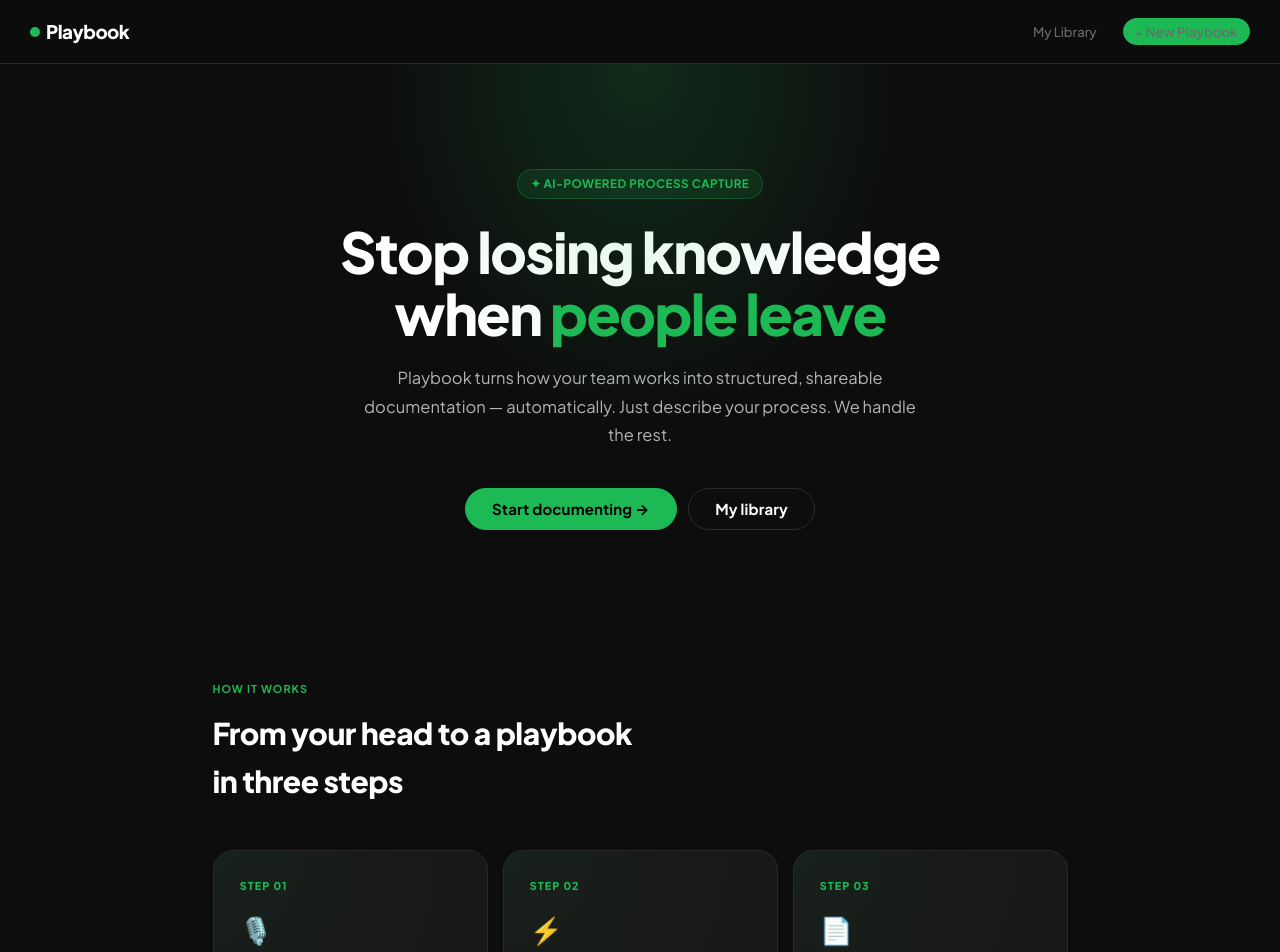
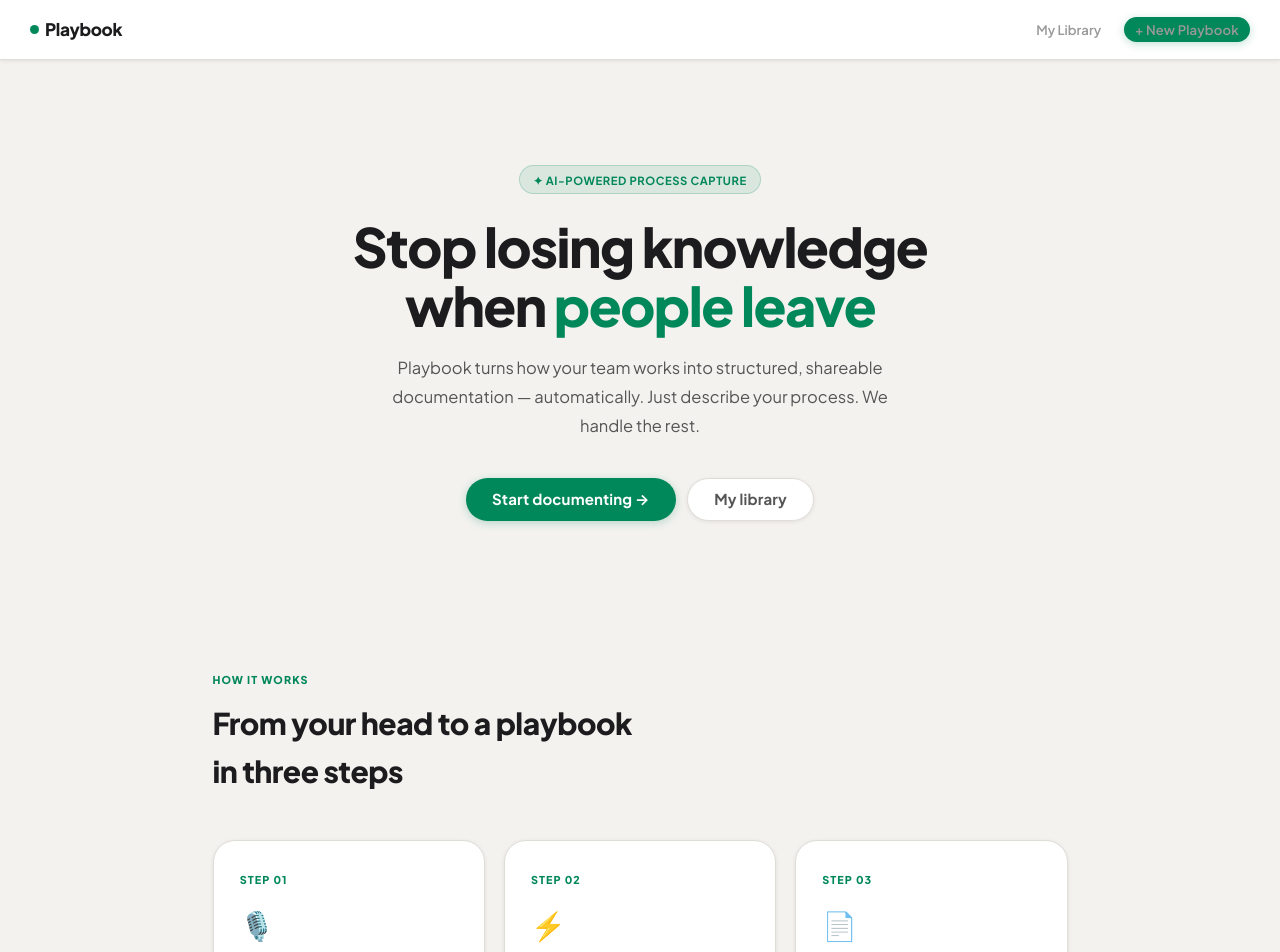
Before and after one commit to Lukeat2049/Process-Capture, a React (Vite) app in the folder frontend/: page / in a window 1280 px wide. Shown: the top 952 px of the page. Built offline with nearby package versions, Linux system fonts and the light colour scheme.

Commit message:
Update index.css

```diff
--- a/frontend/src/index.css
+++ b/frontend/src/index.css
@@ -1,21 +1,25 @@
 /* ── Variables ─────────────────────────────────────────── */
 :root {
-  --accent:         #1DB954;
-  --accent-dark:    #169040;
-  --accent-dim:     rgba(29, 185, 84, 0.12);
-  --bg:             #0D0D0D;
-  --surface:        #181818;
-  --surface-2:      #242424;
-  --surface-3:      #2A2A2A;
-  --border:         #2A2A2A;
-  --text:           #FFFFFF;
-  --text-secondary: #B3B3B3;
-  --text-muted:     #6A6A6A;
-  --danger:         #E53935;
-  --danger-dim:     rgba(229, 57, 53, 0.12);
+  --accent:         #00875A;
+  --accent-dark:    #006644;
+  --accent-dim:     rgba(0, 135, 90, 0.10);
+  --bg:             #F3F2EF;
+  --surface:        #FFFFFF;
+  --surface-2:      #F8F8F6;
+  --surface-3:      #EFEFED;
+  --border:         #E0DDD8;
+  --text:           #1C1C1E;
+  --text-secondary: #555555;
+  --text-muted:     #999999;
+  --danger:         #C0392B;
+  --danger-dim:     rgba(192, 57, 43, 0.09);
+  --shadow-sm:      0 1px 4px rgba(0,0,0,.08);
+  --shadow-md:      0 4px 16px rgba(0,0,0,.10);
+  --shadow-lg:      0 12px 40px rgba(0,0,0,.14);
   --radius:         8px;
-  --radius-lg:      14px;
-  --radius-xl:      20px;
+  --radius-lg:      12px;
+  --radius-xl:      16px;
+  --radius-2xl:     22px;
 }
 
 /* ── Reset ─────────────────────────────────────────────── */
@@ -35,8 +39,8 @@
 /* ── Scrollbar ─────────────────────────────────────────── */
 ::-webkit-scrollbar { width: 6px; }
 ::-webkit-scrollbar-track { background: transparent; }
-::-webkit-scrollbar-thumb { background: var(--surface-3); border-radius: 10px; }
-::-webkit-scrollbar-thumb:hover { background: #3A3A3A; }
+::-webkit-scrollbar-thumb { background: var(--border); border-radius: 10px; }
+::-webkit-scrollbar-thumb:hover { background: #C8C5C0; }
 
 /* ── Layout ────────────────────────────────────────────── */
 .container    { max-width: 900px;  margin: 0 auto; padding: 0 1.5rem; }
@@ -44,11 +48,10 @@
 
 /* ── Navbar ────────────────────────────────────────────── */
 .navbar {
-  background: rgba(13, 13, 13, 0.85);
-  backdrop-filter: blur(12px);
-  -webkit-backdrop-filter: blur(12px);
+  background: var(--surface);
   border-bottom: 1px solid var(--border);
-  height: 64px;
+  box-shadow: var(--shadow-sm);
+  height: 60px;
   padding: 0 2rem;
   display: flex;
   align-items: center;
@@ -58,18 +61,18 @@
   z-index: 100;
 }
 .navbar-brand a {
-  font-size: 1.25rem;
+  font-size: 1.15rem;
   font-weight: 800;
   color: var(--text);
-  letter-spacing: -0.5px;
+  letter-spacing: -0.4px;
   display: flex;
   align-items: center;
   gap: .4rem;
 }
 .navbar-brand a::before {
   content: '';
-  width: 10px;
-  height: 10px;
+  width: 9px;
+  height: 9px;
   background: var(--accent);
   border-radius: 50%;
   display: inline-block;
@@ -77,11 +80,11 @@
 .navbar-links {
   display: flex;
   align-items: center;
-  gap: 1.75rem;
+  gap: 1.5rem;
 }
 .navbar-links a {
   font-size: .875rem;
-  font-weight: 500;
+  font-weight: 600;
   color: var(--text-muted);
   transition: color .15s;
 }
@@ -93,11 +96,11 @@
   display: inline-flex;
   align-items: center;
   gap: .4rem;
-  padding: .55rem 1.1rem;
+  padding: .55rem 1.2rem;
   border-radius: 500px;
   font-size: .875rem;
   font-weight: 700;
-  border: 1px solid transparent;
+  border: none;
   transition: all .15s;
   line-height: 1.2;
   white-space: nowrap;
@@ -105,49 +108,42 @@
 }
 .btn-primary {
   background: var(--accent);
-  color: #000;
-  border-color: var(--accent);
+  color: #fff;
+  box-shadow: 0 2px 8px rgba(0,135,90,.25);
 }
 .btn-primary:hover:not(:disabled) {
-  background: #1ED760;
-  transform: scale(1.02);
+  background: var(--accent-dark);
+  box-shadow: 0 4px 14px rgba(0,135,90,.35);
+  transform: translateY(-1px);
 }
 .btn-secondary {
-  background: transparent;
-  color: var(--text);
-  border-color: var(--surface-3);
+  background: var(--surface);
+  color: var(--text-secondary);
+  border: 1px solid var(--border);
+  box-shadow: var(--shadow-sm);
 }
 .btn-secondary:hover:not(:disabled) {
-  border-color: var(--text);
-  background: transparent;
+  background: var(--surface-2);
+  border-color: #C8C5C0;
+  color: var(--text);
 }
 .btn-danger {
   background: var(--danger-dim);
   color: var(--danger);
-  border-color: transparent;
+  border: 1px solid transparent;
 }
-.btn-danger:hover:not(:disabled) { background: rgba(229,57,53,.2); }
+.btn-danger:hover:not(:disabled) { background: rgba(192,57,43,.15); }
 .btn-lg { padding: .75rem 1.75rem; font-size: 1rem; }
 .btn-sm { padding: .3rem .75rem; font-size: .78rem; }
-.btn:disabled { opacity: .4; cursor: not-allowed; }
+.btn:disabled { opacity: .4; cursor: not-allowed; transform: none; }
 
 /* ── Home Hero ─────────────────────────────────────────── */
 .home-hero {
   padding: 7rem 1.5rem 5rem;
   text-align: center;
-  max-width: 720px;
+  max-width: 740px;
   margin: 0 auto;
   position: relative;
-}
-.home-hero::before {
-  content: '';
-  position: absolute;
-  top: 0; left: 50%;
-  transform: translateX(-50%);
-  width: 600px;
-  height: 400px;
-  background: radial-gradient(ellipse at 50% 0%, rgba(29,185,84,.18) 0%, transparent 65%);
-  pointer-events: none;
 }
 .hero-label {
   display: inline-flex;
@@ -155,17 +151,17 @@
   gap: .4rem;
   background: var(--accent-dim);
   color: var(--accent);
-  border: 1px solid rgba(29,185,84,.25);
+  border: 1px solid rgba(0,135,90,.2);
   border-radius: 500px;
-  padding: .3rem .85rem;
-  font-size: .78rem;
+  padding: .3rem .9rem;
+  font-size: .75rem;
   font-weight: 700;
-  letter-spacing: .04em;
+  letter-spacing: .05em;
   text-transform: uppercase;
   margin-bottom: 1.5rem;
 }
 .home-hero h1 {
-  font-size: 3.75rem;
+  font-size: 3.6rem;
   font-weight: 800;
   line-height: 1.1;
   letter-spacing: -1.5px;
@@ -181,7 +177,7 @@
   color: var(--text-secondary);
   line-height: 1.75;
   margin-bottom: 2.5rem;
-  max-width: 560px;
+  max-width: 540px;
   margin-left: auto;
   margin-right: auto;
 }
@@ -189,13 +185,13 @@
 
 /* ── How it works ──────────────────────────────────────── */
 .home-how {
-  padding: 5rem 1.5rem;
-  max-width: 1000px;
+  padding: 5rem 1.5rem 6rem;
+  max-width: 1040px;
   margin: 0 auto;
 }
 .section-label {
   font-size: .72rem;
-  font-weight: 700;
+  font-weight: 800;
   text-transform: uppercase;
   letter-spacing: .1em;
   color: var(--accent);
@@ -211,27 +207,21 @@
 .steps-cards {
   display: grid;
   grid-template-columns: repeat(3, 1fr);
-  gap: 1rem;
+  gap: 1.25rem;
 }
 .step-card {
   background: var(--surface);
   border: 1px solid var(--border);
-  border-radius: var(--radius-xl);
-  padding: 1.75rem;
-  transition: border-color .2s, transform .2s;
+  border-radius: var(--radius-2xl);
+  padding: 2rem 1.75rem;
+  transition: box-shadow .2s, transform .2s;
   position: relative;
   overflow: hidden;
-}
-.step-card::before {
-  content: '';
-  position: absolute;
-  inset: 0;
-  background: radial-gradient(ellipse at 0% 0%, rgba(29,185,84,.06) 0%, transparent 60%);
-  pointer-events: none;
+  box-shadow: var(--shadow-sm);
 }
 .step-card:hover {
-  border-color: rgba(29,185,84,.3);
-  transform: translateY(-3px);
+  box-shadow: var(--shadow-lg);
+  transform: translateY(-4px);
 }
 .step-card-num {
   font-size: .72rem;
@@ -242,8 +232,8 @@
   margin-bottom: 1rem;
 }
 .step-card-icon {
-  font-size: 1.75rem;
-  margin-bottom: .85rem;
+  font-size: 1.85rem;
+  margin-bottom: .9rem;
 }
 .step-card h3 {
   font-size: 1rem;
@@ -258,7 +248,7 @@
 }
 
 /* ── Create Process page ───────────────────────────────── */
-.create-page { height: calc(100vh - 64px); }
+.create-page { height: calc(100vh - 60px); }
 .create-layout {
   display: grid;
   grid-template-columns: 1fr 1fr;
@@ -270,14 +260,15 @@
   flex-direction: column;
   overflow: hidden;
 }
-.create-left  { border-right: 1px solid var(--border); background: var(--bg); }
-.create-right { background: var(--surface); }
+.create-left  { border-right: 1px solid var(--border); background: var(--surface); }
+.create-right { background: var(--bg); }
 
 /* ── Chat ──────────────────────────────────────────────── */
 .chat-header {
   padding: 1rem 1.25rem;
   border-bottom: 1px solid var(--border);
   flex-shrink: 0;
+  background: var(--surface);
 }
 .chat-header h2 { font-size: .9rem; font-weight: 700; color: var(--text); }
 .chat-header p  { font-size: .75rem; color: var(--text-muted); }
@@ -288,6 +279,7 @@
   display: flex;
   flex-direction: column;
   gap: .85rem;
+  background: var(--surface-2);
 }
 .message { display: flex; gap: .6rem; max-width: 86%; }
 .message.user { flex-direction: row-reverse; align-self: flex-end; }
@@ -305,40 +297,43 @@
 .message.assistant .message-avatar {
   background: var(--accent-dim);
   color: var(--accent);
-  border: 1px solid rgba(29,185,84,.2);
+  border: 1px solid rgba(0,135,90,.2);
 }
 .message.user .message-avatar {
   background: var(--accent);
-  color: #000;
+  color: #fff;
 }
 .message-bubble {
   border-radius: var(--radius-lg);
-  padding: .65rem 1rem;
+  padding: .7rem 1rem;
   font-size: .875rem;
   line-height: 1.6;
 }
 .message.assistant .message-bubble {
-  background: var(--surface-2);
+  background: var(--surface);
   border: 1px solid var(--border);
   color: var(--text);
   border-bottom-left-radius: 4px;
+  box-shadow: var(--shadow-sm);
 }
 .message.user .message-bubble {
   background: var(--accent);
-  color: #000;
+  color: #fff;
   font-weight: 500;
   border-bottom-right-radius: 4px;
+  box-shadow: 0 2px 8px rgba(0,135,90,.25);
 }
 .typing-indicator {
   display: flex;
   align-items: center;
   gap: 4px;
-  padding: .65rem 1rem;
-  background: var(--surface-2);
+  padding: .7rem 1rem;
+  background: var(--surface);
   border: 1px solid var(--border);
   border-radius: var(--radius-lg);
   border-bottom-left-radius: 4px;
   width: fit-content;
+  box-shadow: var(--shadow-sm);
 }
 .typing-dot {
   width: 5px; height: 5px;
@@ -359,11 +354,11 @@
   gap: .65rem;
   align-items: flex-end;
   flex-shrink: 0;
-  background: var(--bg);
+  background: var(--surface);
 }
 .chat-input {
   flex: 1;
-  padding: .65rem .95rem;
+  padding: .7rem 1rem;
   background: var(--surface-2);
   border: 1px solid var(--border);
   border-radius: var(--radius-lg);
@@ -372,18 +367,21 @@
   min-height: 42px;
   max-height: 120px;
   outline: none;
-  transition: border-color .15s;
+  transition: border-color .15s, box-shadow .15s;
   line-height: 1.5;
   color: var(--text);
 }
 .chat-input::placeholder { color: var(--text-muted); }
-.chat-input:focus { border-color: rgba(29,185,84,.4); }
+.chat-input:focus {
+  border-color: var(--accent);
+  box-shadow: 0 0 0 3px rgba(0,135,90,.12);
+}
 
 /* ── Generate bar ──────────────────────────────────────── */
 .generate-bar {
   padding: .85rem 1.25rem;
   background: var(--accent-dim);
-  border-top: 1px solid rgba(29,185,84,.2);
+  border-top: 1px solid rgba(0,135,90,.15);
   display: flex;
   align-items: center;
   justify-content: space-between;
@@ -392,7 +390,7 @@
 }
 .generate-bar p {
   font-size: .82rem;
-  color: var(--accent);
+  color: var(--accent-dark);
   font-weight: 600;
 }
 
@@ -407,14 +405,15 @@
   padding: 2rem;
   color: var(--text-muted);
 }
-.panel-empty-icon { font-size: 2.5rem; opacity: .25; margin-bottom: 1rem; }
+.panel-empty-icon { font-size: 2.5rem; opacity: .3; margin-bottom: 1rem; }
 .panel-empty p { font-size: .875rem; max-width: 200px; line-height: 1.7; color: var(--text-muted); }
 .panel-header {
   padding: 1rem 1.25rem;
   border-bottom: 1px solid var(--border);
   flex-shrink: 0;
+  background: var(--surface);
 }
-.panel-header h2 { font-size: .9rem; font-weight: 700; }
+.panel-header h2 { font-size: .9rem; font-weight: 700; color: var(--text); }
 
 /* ── Workflow summary panel ────────────────────────────── */
 .workflow-summary {
@@ -438,7 +437,7 @@
 }
 .workflow-title-input::placeholder { color: var(--text-muted); }
 .workflow-title-input:hover,
-.workflow-title-input:focus { border-bottom-color: var(--border); }
+.workflow-title-input:focus { border-bottom-color: var(--accent); }
 .wf-section { margin-bottom: 1.35rem; }
 .wf-section-label {
   font-size: .65rem;
@@ -452,12 +451,12 @@
 .tools-wrap { display: flex; flex-wrap: wrap; gap: .35rem; }
 .tool-badge {
   background: var(--accent-dim);
-  color: var(--accent);
-  padding: .2rem .6rem;
+  color: var(--accent-dark);
+  padding: .2rem .65rem;
   border-radius: 500px;
   font-size: .75rem;
   font-weight: 600;
-  border: 1px solid rgba(29,185,84,.2);
+  border: 1px solid rgba(0,135,90,.2);
 }
 .steps-list { display: flex; flex-direction: column; gap: .75rem; }
 .step-item { display: flex; gap: .75rem; align-items: flex-start; }
@@ -465,7 +464,7 @@
   width: 22px; height: 22px;
   border-radius: 50%;
   background: var(--accent);
-  color: #000;
+  color: #fff;
   font-size: .7rem;
   font-weight: 800;
   display: flex;
@@ -493,12 +492,12 @@
 .time-badge {
   display: inline-block;
   background: var(--accent-dim);
-  color: var(--accent);
+  color: var(--accent-dark);
   padding: .3rem .85rem;
   border-radius: 500px;
   font-size: .875rem;
   font-weight: 700;
-  border: 1px solid rgba(29,185,84,.2);
+  border: 1px solid rgba(0,135,90,.2);
 }
 .save-bar {
   padding: .9rem 1.25rem;
@@ -508,6 +507,7 @@
   justify-content: flex-end;
   gap: .65rem;
   flex-shrink: 0;
+  box-shadow: 0 -2px 8px rgba(0,0,0,.05);
 }
 
 /* ── Dashboard ─────────────────────────────────────────── */
@@ -516,6 +516,7 @@
   font-size: 1.85rem;
   font-weight: 800;
   letter-spacing: -0.5px;
+  color: var(--text);
 }
 .page-header p { font-size: .875rem; color: var(--text-muted); margin-top: .25rem; }
 .page-toolbar {
@@ -527,40 +528,38 @@
 .page-toolbar span { font-size: .82rem; color: var(--text-muted); }
 .workflows-grid {
   display: grid;
-  grid-template-columns: repeat(auto-fill, minmax(280px, 1fr));
-  gap: 1rem;
+  grid-template-columns: repeat(auto-fill, minmax(290px, 1fr));
+  gap: 1.25rem;
   padding-bottom: 3rem;
 }
 
-/* ── Workflow card (Pinterest style) ───────────────────── */
+/* ── Workflow card (Pinterest / LinkedIn style) ─────────── */
 .workflow-card {
   background: var(--surface);
   border: 1px solid var(--border);
-  border-radius: var(--radius-xl);
-  padding: 1.35rem;
-  transition: transform .2s, border-color .2s, box-shadow .2s;
+  border-radius: var(--radius-2xl);
+  overflow: hidden;
+  transition: transform .2s, box-shadow .2s;
   display: flex;
   flex-direction: column;
   cursor: pointer;
-  position: relative;
-  overflow: hidden;
-}
-.workflow-card::before {
-  content: '';
-  position: absolute;
-  top: 0; left: 0; right: 0;
-  height: 3px;
-  background: var(--accent);
-  transform: scaleX(0);
-  transform-origin: left;
-  transition: transform .2s;
+  box-shadow: var(--shadow-sm);
 }
 .workflow-card:hover {
-  transform: translateY(-4px);
-  border-color: var(--surface-3);
-  box-shadow: 0 20px 40px rgba(0,0,0,.4);
+  transform: translateY(-5px);
+  box-shadow: var(--shadow-lg);
 }
-.workflow-card:hover::before { transform: scaleX(1); }
+/* Coloured top strip – Pinterest signature */
+.workflow-card-strip {
+  height: 5px;
+  background: var(--accent);
+}
+.workflow-card-body {
+  padding: 1.25rem 1.35rem 1rem;
+  flex: 1;
+  display: flex;
+  flex-direction: column;
+}
 .workflow-card-title {
   font-size: 1rem;
   font-weight: 700;
@@ -582,17 +581,18 @@
   -webkit-line-clamp: 3;
   -webkit-box-orient: vertical;
   overflow: hidden;
-  margin-bottom: 1rem;
+  margin-bottom: .75rem;
 }
 .workflow-card-footer {
   display: flex;
   align-items: center;
   justify-content: space-between;
-  margin-top: auto;
+  padding-top: .75rem;
+  border-top: 1px solid var(--border);
 }
 .step-count-badge {
   font-size: .72rem;
-  color: var(--accent);
+  color: var(--accent-dark);
   background: var(--accent-dim);
   padding: .2rem .6rem;
   border-radius: 500px;
@@ -606,12 +606,17 @@
   padding: 6rem 2rem;
   grid-column: 1 / -1;
 }
-.empty-icon { font-size: 3rem; opacity: .2; margin-bottom: 1rem; }
-.empty-state h3 { font-size: 1.1rem; font-weight: 700; margin-bottom: .4rem; }
+.empty-icon {
+  font-size: 3rem;
+  opacity: .25;
+  margin-bottom: 1rem;
+  display: block;
+}
+.empty-state h3 { font-size: 1.1rem; font-weight: 700; margin-bottom: .4rem; color: var(--text); }
 .empty-state p   { font-size: .875rem; color: var(--text-muted); margin-bottom: 1.5rem; }
 
 /* ── Workflow view ─────────────────────────────────────── */
-.workflow-view { max-width: 760px; margin: 0 auto; padding: 2rem 1.5rem 5rem; }
+.workflow-view { max-width: 780px; margin: 0 auto; padding: 2rem 1.5rem 5rem; }
 .workflow-view-back { margin-bottom: 2rem; }
 .workflow-view-header { margin-bottom: 2.25rem; }
 .workflow-view-header h1 {
@@ -620,6 +625,7 @@
   line-height: 1.15;
   letter-spacing: -0.5px;
   margin-bottom: .4rem;
+  color: var(--text);
 }
 .workflow-view-meta { font-size: .8rem; color: var(--text-muted); }
 .wf-view-section {
@@ -628,6 +634,7 @@
   border-radius: var(--radius-lg);
   padding: 1.35rem 1.5rem;
   margin-bottom: .85rem;
+  box-shadow: var(--shadow-sm);
 }
 .wf-view-section h3 {
   font-size: .65rem;
@@ -653,7 +660,7 @@
 }
 .spinner {
   width: 28px; height: 28px;
-  border: 3px solid var(--surface-2);
+  border: 3px solid var(--border);
   border-top-color: var(--accent);
   border-radius: 50%;
   animation: spin .7s linear infinite;
@@ -663,7 +670,7 @@
 /* ── Error ─────────────────────────────────────────────── */
 .error-banner {
   background: var(--danger-dim);
-  border: 1px solid rgba(229,57,53,.2);
+  border: 1px solid rgba(192,57,43,.15);
   color: var(--danger);
   padding: .75rem 1rem;
   border-radius: var(--radius);
```
